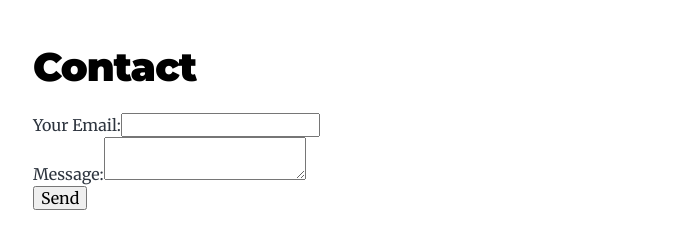
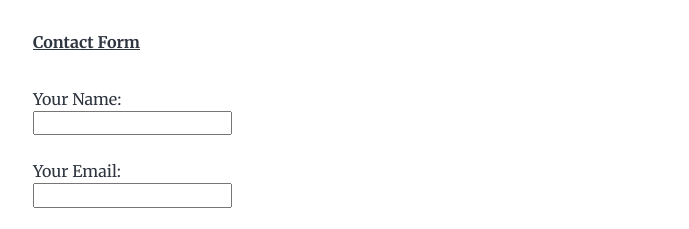
Before and after one commit to Jimnagovind/myblog, a Gatsby site: page / in a window 1280 px wide. Shown: the part 705-934 px from the top of the page, without its empty margins (291-980 px from the left). Built offline with nearby package versions, Linux system fonts and the light colour scheme; Gatsby itself is replaced by a stand-in of ours.

Commit message:
new contact form added

```diff
--- a/src/components/layout.js
+++ b/src/components/layout.js
@@ -27,18 +27,26 @@ const Layout = ({ location, title, children }) => {
       <main>{children}</main>
 
 
-    <h1>Contact</h1>
+      <p><b><u>Contact Form</u></b></p>
 
     <form name="Contact Form" method="POST" data-netlify="true">
       <input type="hidden" name="form-name" value="Contact Form" />
+
       <div>
-        <label>Your Email:</label>
+        <label>Your Name:</label><br></br>
+        <input type="text" name="name" />
+      </div>
+      <br></br>
+      <div>
+        <label>Your Email:</label><br></br>
         <input type="email" name="email" />
       </div>
+      <br></br>
       <div>
-        <label>Message:</label>
-        <textarea name="message" />
+        <label>Message:</label><br></br>
+        <textarea name="message" rows="5" cols="30" />
       </div>
+      <br></br>
       <button type="submit">Send</button>
     </form>
 
--- a/src/style.css
+++ b/src/style.css
@@ -331,3 +331,8 @@ a:focus {
     list-style-position: inside;
   }
 }
+
+button
+{
+  padding: 5px 22px;
+}
```
